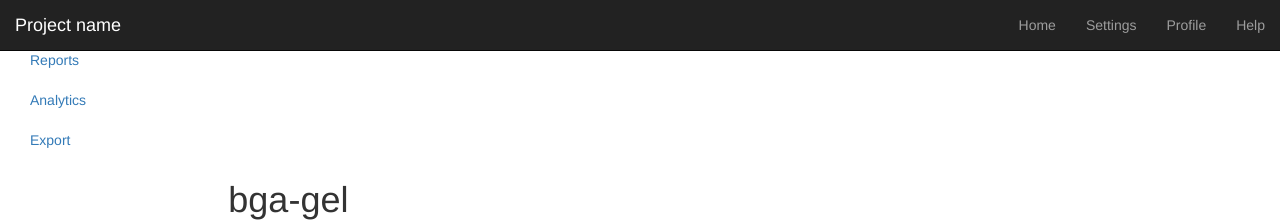
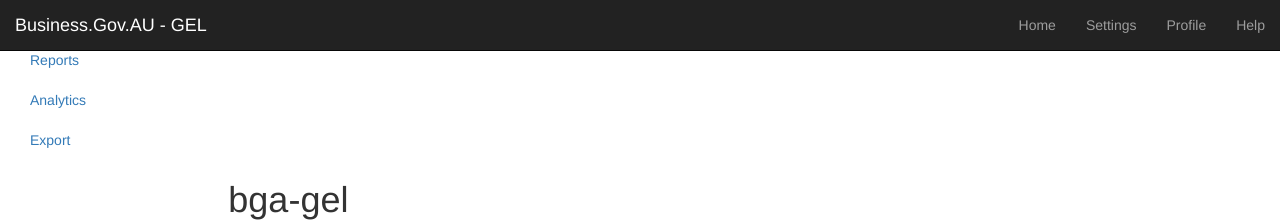
Before and after one commit to jsephora/bga-gel, a Jekyll site: the page built from README.md, in a window 1280 px wide. Shown: the top 222 px of the page. Built offline with Jekyll 4.4.1, drawn with Linux system fonts in a browser that asks for light colours; nearby versions of some CDN libraries; our own code applies the rules of GitHub Pages for plain Markdown files.

Commit message:
Update default.html

```diff
--- a/_layouts/default.html
+++ b/_layouts/default.html
@@ -21,7 +21,7 @@
             <span class="icon-bar"></span>
             <span class="icon-bar"></span>
           </button>
-          <a class="navbar-brand" href="#">Project name</a>
+          <a class="navbar-brand" href="#">Business.Gov.AU - GEL</a>
         </div>
         <div class="navbar-collapse collapse" id="navbar">
           {% include topnav.html %}
```
